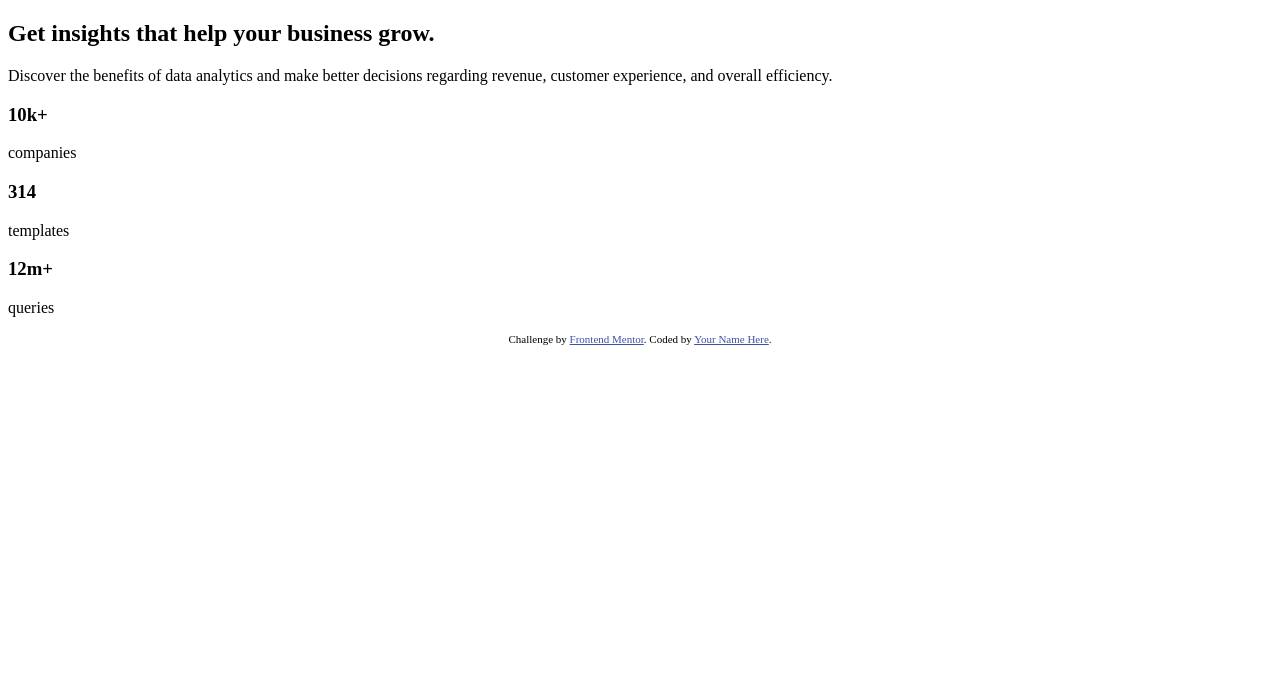
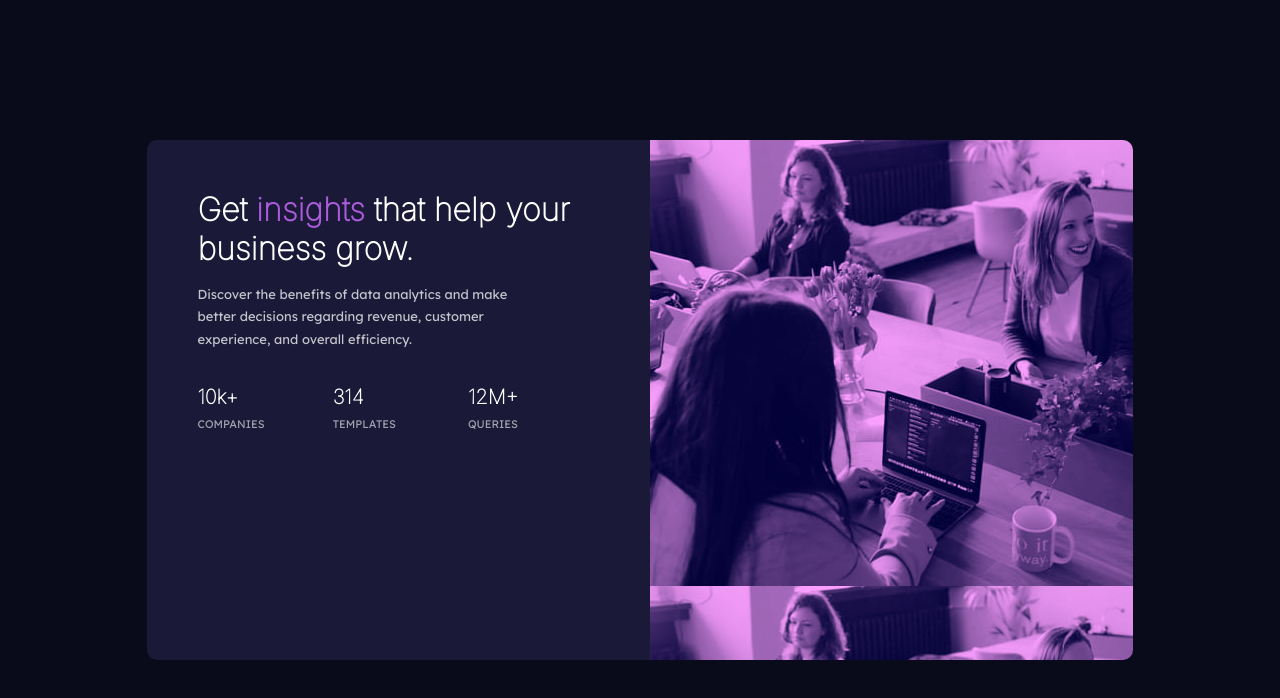
Before and after one commit to darenhua/stats-preview-card-component, a plain HTML site: page index.html in a window 1280 px wide. Drawn offline with Linux system fonts and the light colour scheme.

Commit message:
Completed Desktop 1920x1080 fullpage CSS

```diff
--- a/index.html
+++ b/index.html
@@ -5,16 +5,16 @@
   <meta name="viewport" content="width=device-width, initial-scale=1.0"> <!-- displays site properly based on user's device -->
 
   <link rel="icon" type="image/png" sizes="32x32" href="./images/favicon-32x32.png">
+  <link rel="preconnect" href="https://fonts.gstatic.com">
+  <link href="https://fonts.googleapis.com/css2?family=Inter:wght@100&family=Lexend+Deca&display=swap" rel="stylesheet">
 
   <title>Frontend Mentor | Stats preview card component</title>
+  <link rel="stylesheet" href="styles.css">
 
   <!-- Feel free to remove these styles or customise in your own stylesheet 👍 -->
-  <style>
-    .attribution { font-size: 11px; text-align: center; }
-    .attribution a { color: hsl(228, 45%, 44%); }
-  </style>
 </head>
 <body>
+  <div class="card-component">
     <div class="col1">
       <h2 class="heading">
         Get <span class="accent">insights</span> that help your business grow.
@@ -23,6 +23,7 @@
         Discover the benefits of data analytics and make better decisions regarding revenue, customer
         experience, and overall efficiency.
       </p>
+      <div class="boxes-container">
         <div class="info-box">
           <h3 class="info-heading">
             10k+
@@ -41,20 +42,23 @@
         </div>
         <div class="info-box">
           <h3 class="info-heading">
-        12m+
+            12M+
           </h3>
           <p class="info-subheading">
             queries
           </p>
         </div>
-
+      </div>
     </div>
     <div class="col2">
     </div>
+  </div>
 
+<!--
   <div class="attribution">
     Challenge by <a href="https://www.frontendmentor.io?ref=challenge" target="_blank">Frontend Mentor</a>.
     Coded by <a href="#">Your Name Here</a>.
   </div>
+-->
 </body>
 </html>
--- /dev/null
+++ b/styles.css
@@ -0,0 +1,86 @@
+body {
+  margin: 0;
+  box-sizing: border-box;
+  display: flex;
+  justify-content: center;
+  align-items: center;
+  height: 100vh;
+  background-color: hsl(233, 47%, 7%);
+}
+
+.card-component {
+  width: 77%;
+  height: 65%;
+  overflow: hidden;
+  border-radius: 10px;
+}
+
+.col1 {
+  height: 100%;
+  width: 51%;
+  float: left;
+  background-color: hsl(244, 38%, 16%);
+}
+
+.col2 {
+  height: 100%;
+  width: 49%;
+  float: right;
+  background-image: url(images/image-header-desktop.jpg);
+  background-color: hsla(277, 41%, 45%, 0.8);
+  background-blend-mode: overlay;
+}
+
+.heading {
+  display: block;
+  width: 75%;
+  font-family: "Inter", sans-serif;
+  font-weight: 700;
+  font-size: 32px;
+  margin: 10% 15% 3% 10%;
+  color: hsl(0, 0%, 100%);
+}
+
+.subheading {
+  width: 70%;
+  font-family: "Lexend Deca", sans-serif;
+  font-weight: 400;
+  font-size: 13px;
+  margin: 0 15% 3% 10%;
+  line-height: 1.7;
+  color: hsla(0, 0%, 100%, 0.75);
+}
+
+.boxes-container {
+  display: flex;
+  flex-direction: row;
+  margin-left: 10%;
+  margin-top: 0;
+}
+
+.info-box {
+  width: 10%;
+  margin-right: 90px;
+}
+
+.info-heading {
+  display: block;
+  font-family: "Inter", sans-serif;
+  font-weight: 700;
+  font-size: 20px;
+  margin-bottom: 0;
+  color: hsl(0, 0%, 100%);
+}
+
+.info-subheading {
+  font-family: "Lexend Deca", sans-serif;
+  font-weight: 400;
+  font-size: 11px;
+  margin-top: 8px;
+  text-transform: uppercase;
+  color: hsla(0, 0%, 100%, 0.6);
+}
+
+.accent {
+  color: hsl(277, 64%, 61%);
+}
```
Lines whose indentation alone changed are shown as unchanged.
